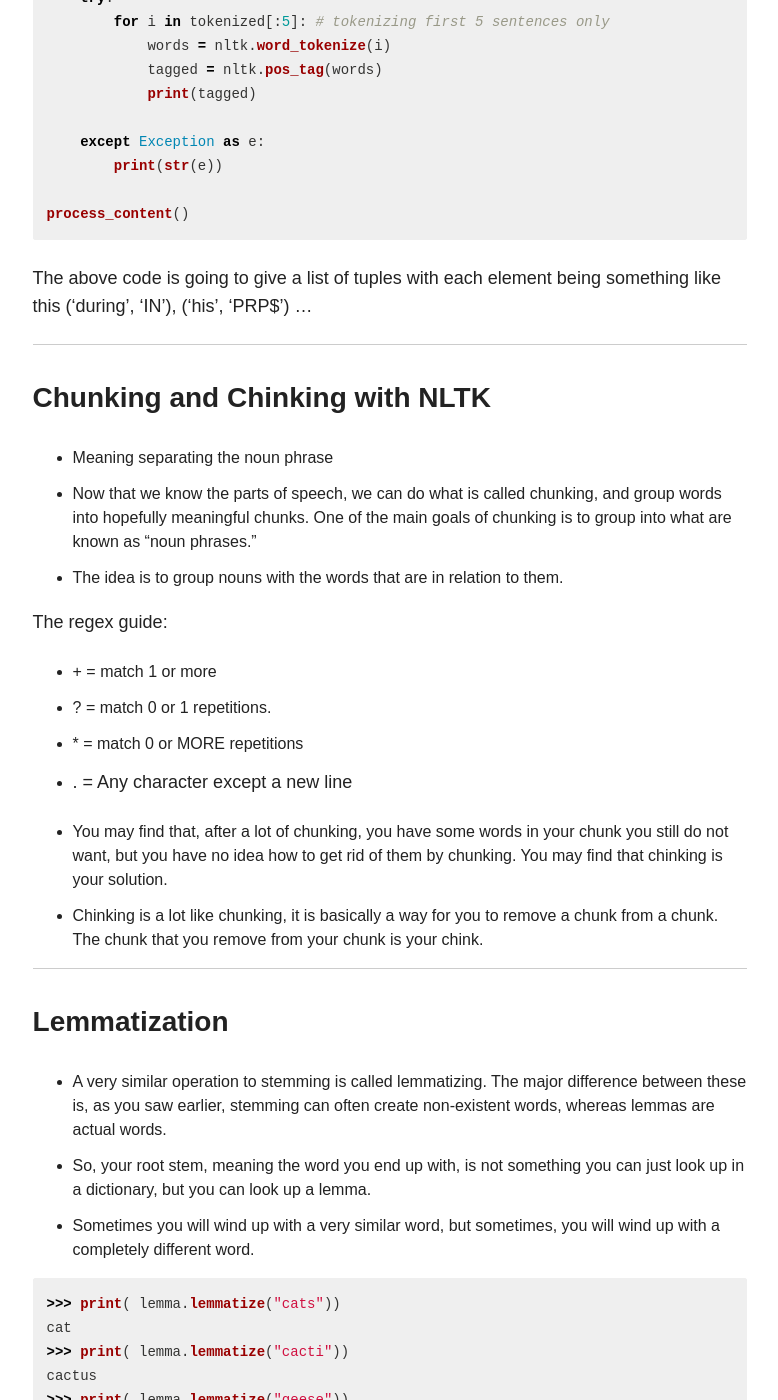
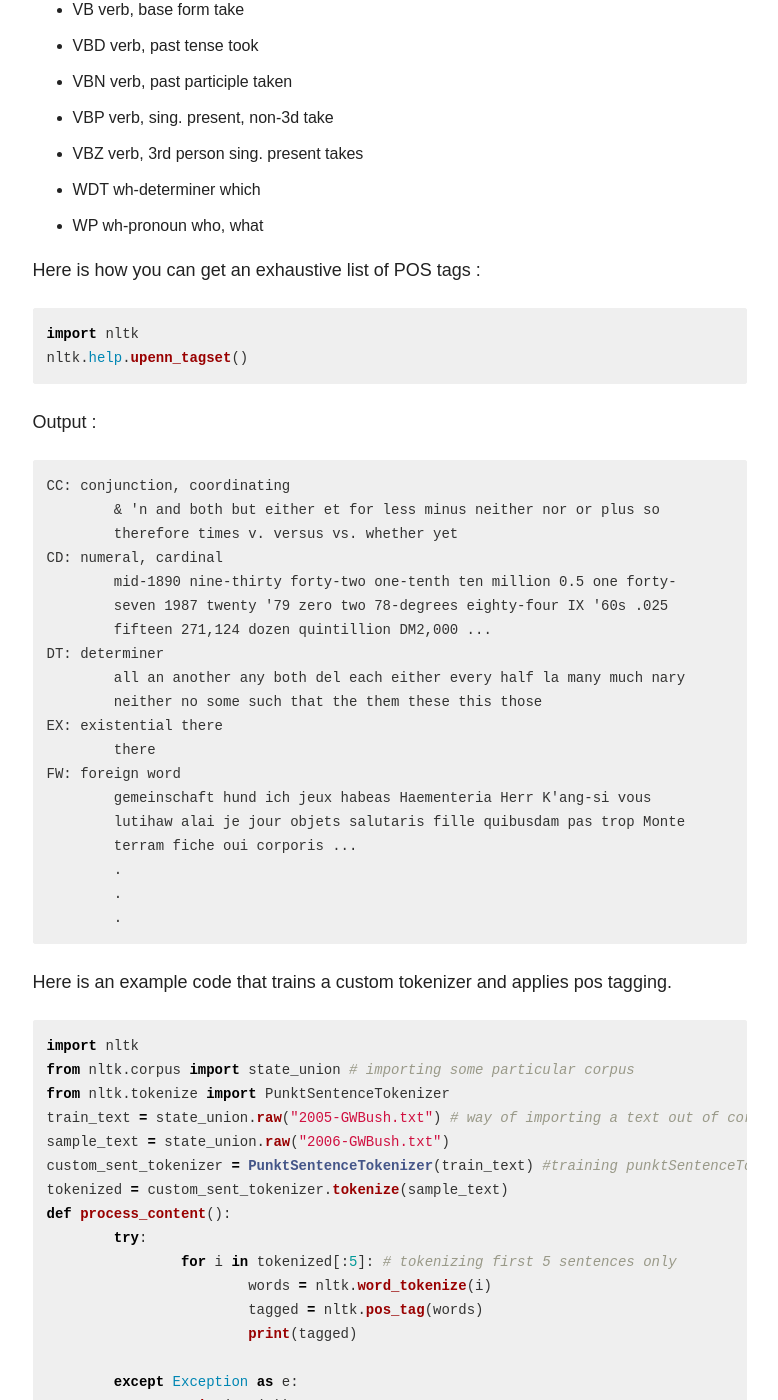
Before and after one commit to rikenshah/rikenshah.github.io, a Jekyll site: the page built from _posts/articles/2016-07-29-natural-language-processing-with-nltk.md, in a window 1280 px wide and 1400 px high, scrolled down 4717 px. Shown: the whole window, without its empty margins (347-1125 px from the left). Built offline with Jekyll 4.4.1, drawn with Linux system fonts in a browser that asks for light colours; nearby versions of some CDN libraries; comment, search, counter and statistics services are not loaded; some of the changed text lies outside the part shown.

Commit message:
Automated Commit

````diff
--- a/_posts/articles/2016-07-29-natural-language-processing-with-nltk.md
+++ b/_posts/articles/2016-07-29-natural-language-processing-with-nltk.md
@@ -30,7 +30,7 @@
 >>> nltk.download('all',halt_on_error=False)
 ```
 
-### Basic Tasks with `NLTK`
+### Basic Tasks
 
 #### Tokenization
 
@@ -43,7 +43,7 @@
 print word_list
 ```
 Output :
-> ['John', 'is', 'a', 'Computer', 'Scientist']
+`['John', 'is', 'a', 'Computer', 'Scientist']`
 
 Similary, `sent_tokenize` can be used for tokenizing a text paragraph into sentences.
 
@@ -54,7 +54,7 @@
 ```
 
 Output:
->['John is a computer scientist.', 'John has a sister named Mary.']
+`['John is a computer scientist.', 'John has a sister named Mary.']`
 
 Another type of sentence tokenizer is `PunktSentenceTokenizer` which implements a sentence boundary detection algorithm. This tokenizer is capable of unsupervised machine learning, so you can actually train it on any body of text that you use. [Refer this link for more details about the same.](https://stackoverflow.com/questions/35275001/use-of-punktsentencetokenizer-in-nltk)
 
@@ -71,7 +71,7 @@
 ```
 
 Output:
-> ['John', 'computer', 'scientist', 'John', 'sister', 'named', 'Mary']
+`['John', 'computer', 'scientist', 'John', 'sister', 'named', 'Mary']`
 
 #### Stemming
 
@@ -96,85 +96,11 @@
 ```
 
 Output:
->tradit
->tradit
->caress fli die mule deni die agre own humbl size meet state siez item sensat tradit refer colon plot
-
-_____________________________________________________________________________
-
-### POS Tagging
-
-To assign each word a particular part-of-speech, POS tagging is used. Here are some common POS tags.
-
-POS tag list:
-
-- CC    coordinating conjunction
-- CD    cardinal digit
-- DT    determiner
-- EX    existential there (like: "there is" ... think of it like "there exists")
-- IN    preposition/subordinating conjunction
-- JJ    adjective    'big'
-- JJR    adjective, comparative    'bigger'
-- JJS    adjective, superlative    'biggest'
-- NN    noun, singular 'desk'
-- NNS    noun plural    'desks'
-- RB    adverb    very, silently,
-- RBR    adverb, comparative    better
-- VB    verb, base form    take
-- VBD    verb, past tense    took
-- VBN    verb, past participle    taken
-- VBP    verb, sing. present, non-3d    take
-- VBZ    verb, 3rd person sing. present    takes
-- WDT    wh-determiner    which
-- WP    wh-pronoun    who, what
-
-Here is how to
-_____________________________________________________________________
-
-Here is an example code that trains a custom tokenizer and applies pos tagging.
-
-```python
-import nltk
-from nltk.corpus import state_union # importing some particular corpus
-from nltk.tokenize import PunktSentenceTokenizer
-train_text = state_union.raw("2005-GWBush.txt") # way of importing a text out of corpus
-sample_text = state_union.raw("2006-GWBush.txt")
-custom_sent_tokenizer = PunktSentenceTokenizer(train_text) #training punktSentenceTokenizer
-tokenized = custom_sent_tokenizer.tokenize(sample_text)
-def process_content():
-    try:
-        for i in tokenized[:5]: # tokenizing first 5 sentences only
-            words = nltk.word_tokenize(i)
-            tagged = nltk.pos_tag(words)
-            print(tagged)
-
-    except Exception as e:
-        print(str(e))
-
-process_content()
 ```
-
-The above code is going to give a list of tuples with each element being something like this
-('during', 'IN'), ('his', 'PRP$') ...
-
-___________________________________________________________________________
-
-### Chunking and Chinking with NLTK
-- Meaning separating the noun phrase
-- Now that we know the parts of speech, we can do what is called chunking, and group words into hopefully meaningful chunks. One of the main goals of chunking is to group into what are known as "noun phrases."
-- The idea is to group nouns with the words that are in relation to them.
-
-The regex guide:
-
-- \+ = match 1 or more
-- ? = match 0 or 1 repetitions.
-- \* = match 0 or MORE repetitions
-- . = Any character except a new line
-
-- You may find that, after a lot of chunking, you have some words in your chunk you still do not want, but you have no idea how to get rid of them by chunking. You may find that chinking is your solution.
-- Chinking is a lot like chunking, it is basically a way for you to remove a chunk from a chunk. The chunk that you remove from your chunk is your chink.
-
-_____________________________________________________________________________________
+tradit
+tradit
+caress fli die mule deni die agre own humbl size meet state siez item sensat tradit refer colon plot
+```
 
 ### Lemmatization
 
@@ -201,14 +127,110 @@
 >>> print( lemma.lemmatize("better"))
 better
 ```
-___________________________________________________________________
+
+#### POS Tagging
+
+To assign each word a particular part-of-speech, POS tagging is used. Here are some common POS tags.
+
+POS tag list:
+
+- CC    coordinating conjunction
+- CD    cardinal digit
+- DT    determiner
+- EX    existential there (like: "there is" ... think of it like "there exists")
+- IN    preposition/subordinating conjunction
+- JJ    adjective    'big'
+- JJR    adjective, comparative    'bigger'
+- JJS    adjective, superlative    'biggest'
+- NN    noun, singular 'desk'
+- NNS    noun plural    'desks'
+- RB    adverb    very, silently,
+- RBR    adverb, comparative    better
+- VB    verb, base form    take
+- VBD    verb, past tense    took
+- VBN    verb, past participle    taken
+- VBP    verb, sing. present, non-3d    take
+- VBZ    verb, 3rd person sing. present    takes
+- WDT    wh-determiner    which
+- WP    wh-pronoun    who, what
+
+Here is how you can get an exhaustive list of POS tags :
+
+```python
+import nltk
+nltk.help.upenn_tagset()
+```
+
+Output :
+```
+CC: conjunction, coordinating
+	& 'n and both but either et for less minus neither nor or plus so
+	therefore times v. versus vs. whether yet
+CD: numeral, cardinal
+	mid-1890 nine-thirty forty-two one-tenth ten million 0.5 one forty-
+	seven 1987 twenty '79 zero two 78-degrees eighty-four IX '60s .025
+	fifteen 271,124 dozen quintillion DM2,000 ...
+DT: determiner
+	all an another any both del each either every half la many much nary
+	neither no some such that the them these this those
+EX: existential there
+	there
+FW: foreign word
+	gemeinschaft hund ich jeux habeas Haementeria Herr K'ang-si vous
+	lutihaw alai je jour objets salutaris fille quibusdam pas trop Monte
+	terram fiche oui corporis ...
+	.
+	.
+	.
+```
+
+Here is an example code that trains a custom tokenizer and applies pos tagging.
+
+```python
+import nltk
+from nltk.corpus import state_union # importing some particular corpus
+from nltk.tokenize import PunktSentenceTokenizer
+train_text = state_union.raw("2005-GWBush.txt") # way of importing a text out of corpus
+sample_text = state_union.raw("2006-GWBush.txt")
+custom_sent_tokenizer = PunktSentenceTokenizer(train_text) #training punktSentenceTokenizer
+tokenized = custom_sent_tokenizer.tokenize(sample_text)
+def process_content():
+	try:
+		for i in tokenized[:5]: # tokenizing first 5 sentences only
+			words = nltk.word_tokenize(i)
+			tagged = nltk.pos_tag(words)
+			print(tagged)
+
+	except Exception as e:
+		print(str(e))
+
+process_content()
+```
+
+The above code is going to give a list of tuples with each element being something like this
+`('during', 'IN')`, `('his', 'PRP$')` ...
+
+### Chunking and Chinking with NLTK
+- Meaning separating the noun phrase
+- Now that we know the parts of speech, we can do what is called chunking, and group words into hopefully meaningful chunks. One of the main goals of chunking is to group into what are known as "noun phrases."
+- The idea is to group nouns with the words that are in relation to them.
+
+The regex guide:
+
+- \+ = match 1 or more
+- ? = match 0 or 1 repetitions.
+- \* = match 0 or MORE repetitions
+- . = Any character except a new line
+
+- You may find that, after a lot of chunking, you have some words in your chunk you still do not want, but you have no idea how to get rid of them by chunking. You may find that chinking is your solution.
+- Chinking is a lot like chunking, it is basically a way for you to remove a chunk from a chunk. The chunk that you remove from your chunk is your chink.
 
 ### Named Entity Recognition
 
 - One of the most major forms of chunking in natural language processing is called "Named Entity Recognition." The idea is to have the machine immediately be able to pull out "entities" like people, places, things, locations, monetary figures, and more.
 - There are two major options with NLTK's named entity recognition: either recognize all named entities or recognize named entities as their respective type, like people, places, locations, etc.
 
-##### NE Type and Examples
+#### NE Type and Examples
 - ORGANIZATION - Georgia-Pacific Corp., WHO
 - PERSON - Eddy Bonte, President Obama
 - LOCATION - Murray River, Mount Everest
@@ -221,7 +243,7 @@
 
 *<a href="http://rikenshah.github.io/articles/named-entity-recognition-with-nltk/" target="_blank">Check this out for detailed post on Named Entity Recognition</a>*
 
-__________________________________________________________________________________
+
 
 ### Wordnet
 
@@ -246,10 +268,10 @@
 antonyms = []
 
 for syn in wordnet.synsets("good"):
-    for l in syn.lemmas():
-        synonyms.append(l.name())
-        if l.antonyms():
-            antonyms.append(l.antonyms()[0].name())
+	for l in syn.lemmas():
+		synonyms.append(l.name())
+		if l.antonyms():
+			antonyms.append(l.antonyms()[0].name())
 
 print(set(synonyms))
 print(set(antonyms))
````
Also changed, not shown: images/riken.jpg.
